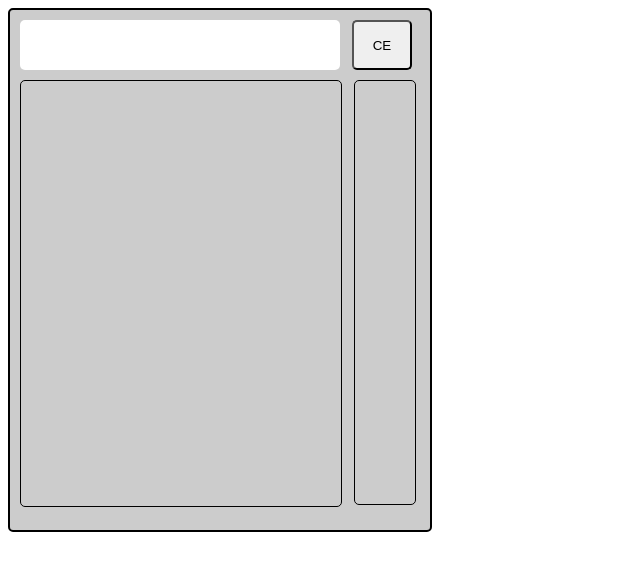
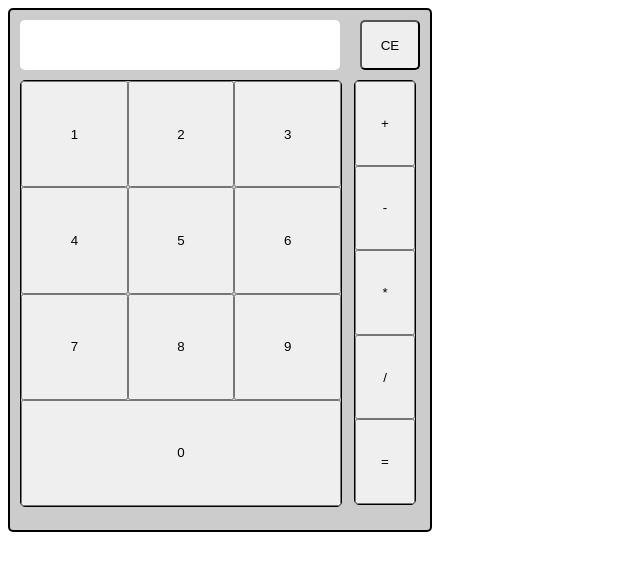
Before and after one commit to Droid85/calculator_v2, a plain HTML site: page index.html in a window 1280 px wide. Shown: the whole page, without its empty margins (0-640 px from the left). Drawn offline with Linux system fonts and the light colour scheme.

Commit message:
add create function to script.js file

```diff
--- a/script.js
+++ b/script.js
@@ -0,0 +1,21 @@
+const digitsBtns = [1, 2, 3, 4, 5, 6, 7, 8, 9, 0];
+const calcOperands = ['+', '-', '*', '/', '='];
+const calcTag = 'button';
+
+const screenEl = document.querySelector('#screen');
+const clearBtnEl = document.querySelector('#clr');
+const digitsBtnEl = document.querySelector('#digits');
+const operandsBtnEl = document.querySelector('#operands');
+
+function createElements(conteiner, tag, content, className) {
+    content.forEach(item => {
+        let calcBtn = document.createElement(tag);
+        calcBtn.textContent = item;
+        calcBtn.classList.add(className);
+        conteiner.append(calcBtn);
+    });
+}
+
+createElements(digitsBtnEl, calcTag, digitsBtns, 'digit-bts');
+
+createElements(operandsBtnEl, calcTag, calcOperands, 'operands-bts');
--- a/style.css
+++ b/style.css
@@ -9,6 +9,7 @@
 
 .result-part {
 	display: flex;
+	justify-content: space-between;
 	height: 10%;
 	margin-bottom: 10px;
 }
@@ -36,11 +37,26 @@
 	margin-right: 3%;
 	border: 1px solid #000;
 	border-radius: 5px;
+	display: flex;
+	flex-direction: row;
+	justify-content: space-between;
+	flex-wrap: wrap;
 }
 
 .operand-conteiner {
 	width: 15%;
 	border: 1px solid #000;
 	border-radius: 5px;
+	display: flex;
+	flex-direction: column;
+}
 
+.digit-bts {
+	width: 33%;
+	height: 25%;
+	flex-grow: 1;
 }
+
+.operands-bts {
+	flex-grow: 1;
+}
```
